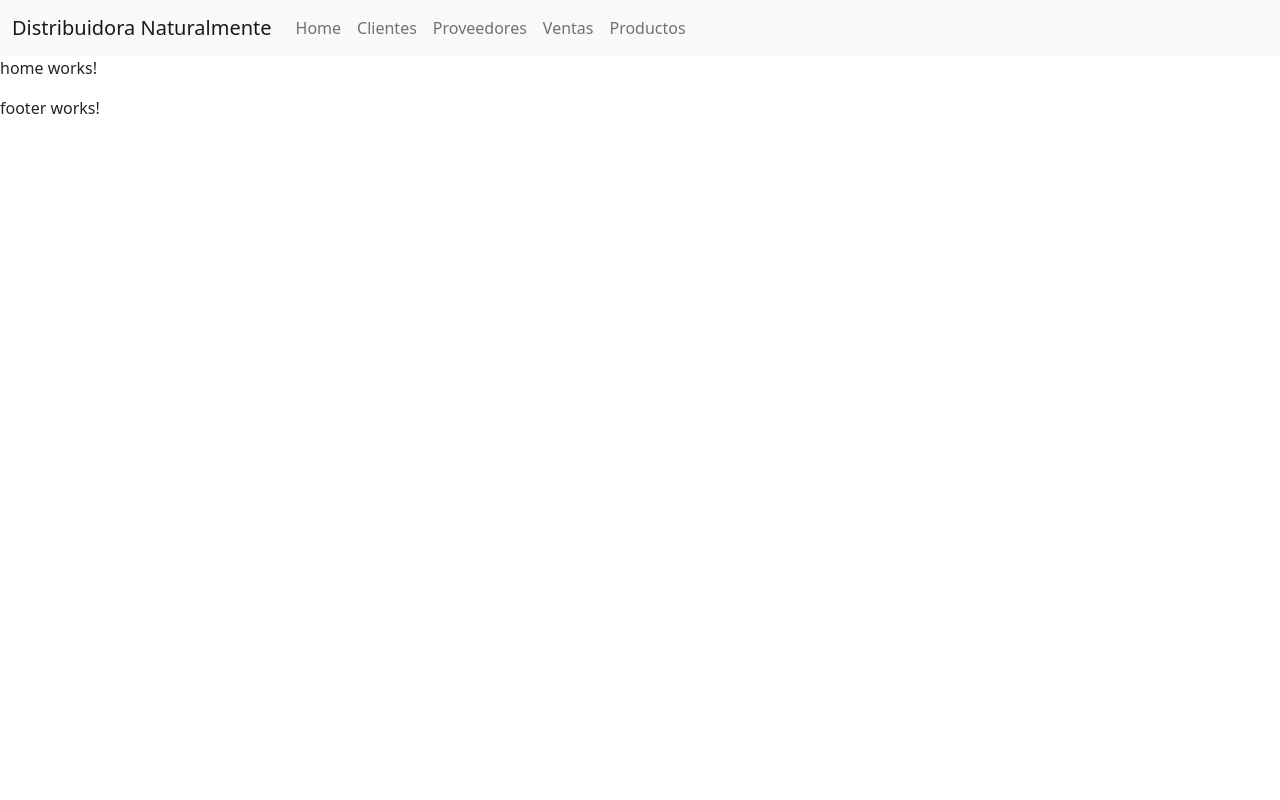
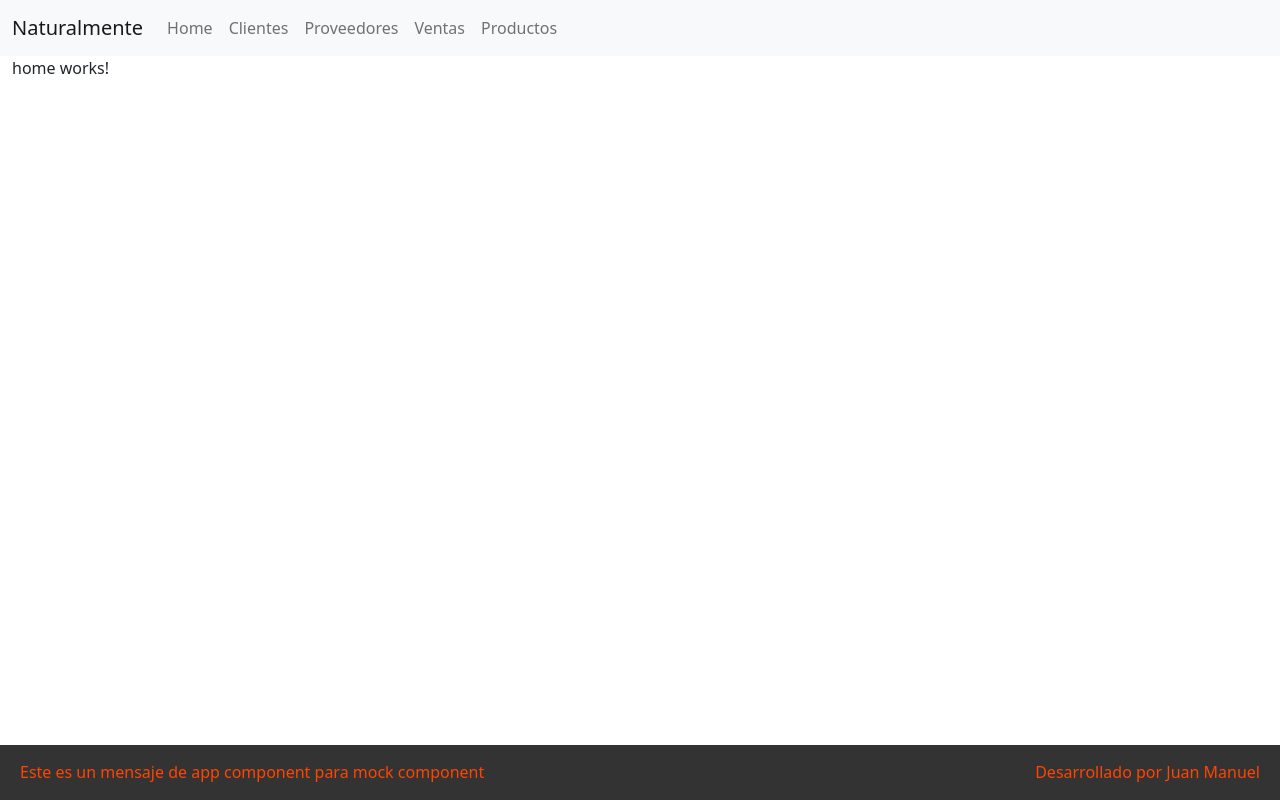
Before and after one commit to JuanScaparro/first-app-angular, an Angular app: page / in a window 1280 px wide. Built offline with nearby package versions, Linux system fonts and the light colour scheme.

Commit message:
style: footer

```diff
--- a/src/app/app.component.html
+++ b/src/app/app.component.html
@@ -1,5 +1,12 @@
-<app-header></app-header>
+<app-header
+  [title]="navBarTitle"
+></app-header>
 
-<router-outlet></router-outlet>
+<div class="container-fluid">
+  <router-outlet></router-outlet>
+</div>
 
-<app-footer></app-footer>
+<app-footer
+  [copy]="footerCopy"
+  [mockMessage]="mockMessage"
+></app-footer>
--- a/src/app/app.component.ts
+++ b/src/app/app.component.ts
@@ -7,8 +7,14 @@ import { Component } from '@angular/core';
 })
 export class AppComponent {
 
+  public navBarTitle: string;
+  public mockMessage: string;
+  public footerCopy: string;
 
-  constructor(){
+  constructor(  ){
+    this.navBarTitle = 'Naturalmente';
+    this.mockMessage = 'Este es un mensaje de app component para mock component';
+    this.footerCopy = 'Desarrollado por Juan Manuel'
   }
 
 
--- a/src/app/app.module.ts
+++ b/src/app/app.module.ts
@@ -11,6 +11,7 @@ import { ProvidersComponent } from './pages/providers/providers.component';
 import { ProductsComponent } from './pages/products/products.component';
 import { SalesComponent } from './pages/sales/sales.component';
 import { NotfoundComponent } from './pages/notfound/notfound.component';
+import { MockComponent } from './shared/mock/mock.component';
 
 
 const routes: Routes = [
@@ -53,7 +54,8 @@ const routes: Routes = [
     ProvidersComponent,
     ProductsComponent,
     SalesComponent,
-    NotfoundComponent
+    NotfoundComponent,
+    MockComponent
   ],
   imports: [
     BrowserModule,
--- a/src/app/shared/footer/footer.component.css
+++ b/src/app/shared/footer/footer.component.css
@@ -0,0 +1,11 @@
+.footer {
+  background-color: #333;
+  color: orangered;
+  width: 100%;
+  display: flex;
+  justify-content: space-between;
+  align-items: center;
+  padding: 15px 20px 0px 20px;
+  position: fixed;
+  bottom: 0;
+}
--- a/src/app/shared/footer/footer.component.html
+++ b/src/app/shared/footer/footer.component.html
@@ -1 +1,6 @@
-<p>footer works!</p>
+<div class="footer">
+  <app-mock
+  [message]="mockMessage"
+  ></app-mock>
+  <p>{{ copy }}</p>
+</div>
--- a/src/app/shared/footer/footer.component.ts
+++ b/src/app/shared/footer/footer.component.ts
@@ -1,4 +1,4 @@
-import { Component, OnInit } from '@angular/core';
+import { Component, Input, OnInit } from '@angular/core';
 
 @Component({
   selector: 'app-footer',
@@ -7,7 +7,14 @@ import { Component, OnInit } from '@angular/core';
 })
 export class FooterComponent implements OnInit {
 
-  constructor() { }
+  @Input() mockMessage: string;
+  @Input() copy: string;
+
+
+  constructor() {
+    this.mockMessage = '';
+    this.copy = '';
+  }
 
   ngOnInit(): void {
   }
--- a/src/app/shared/header/header.component.html
+++ b/src/app/shared/header/header.component.html
@@ -1,6 +1,6 @@
 <nav class="navbar navbar-expand-lg bg-light">
   <div class="container-fluid">
-    <a class="navbar-brand" href="#">Distribuidora Naturalmente</a>
+    <a class="navbar-brand" href="#">{{ title }}</a>
     <button class="navbar-toggler" type="button" data-bs-toggle="collapse" data-bs-target="#navbarNav" aria-controls="navbarNav" aria-expanded="false" aria-label="Toggle navigation">
       <span class="navbar-toggler-icon"></span>
     </button>
--- a/src/app/shared/header/header.component.ts
+++ b/src/app/shared/header/header.component.ts
@@ -1,4 +1,4 @@
-import { Component, OnInit } from '@angular/core';
+import { Component, OnInit, Input } from '@angular/core';
 
 @Component({
   selector: 'app-header',
@@ -7,7 +7,11 @@ import { Component, OnInit } from '@angular/core';
 })
 export class HeaderComponent implements OnInit {
 
-  constructor() { }
+  @Input() title: string
+
+  constructor() {
+    this.title = ''
+  }
 
   ngOnInit(): void {
   }
--- /dev/null
+++ b/src/app/shared/mock/mock.component.html
@@ -0,0 +1 @@
+<p>{{ message }}</p>
--- /dev/null
+++ b/src/app/shared/mock/mock.component.ts
@@ -0,0 +1,20 @@
+import { Component, Input, OnInit } from '@angular/core';
+
+@Component({
+  selector: 'app-mock',
+  templateUrl: './mock.component.html',
+  styleUrls: ['./mock.component.css']
+})
+export class MockComponent implements OnInit {
+
+
+  @Input() message: string;
+
+  constructor() {
+    this.message = '';
+  }
+
+  ngOnInit(): void {
+  }
+
+}
```
Also changed, not shown: src/app/shared/mock/mock.component.css (added).
